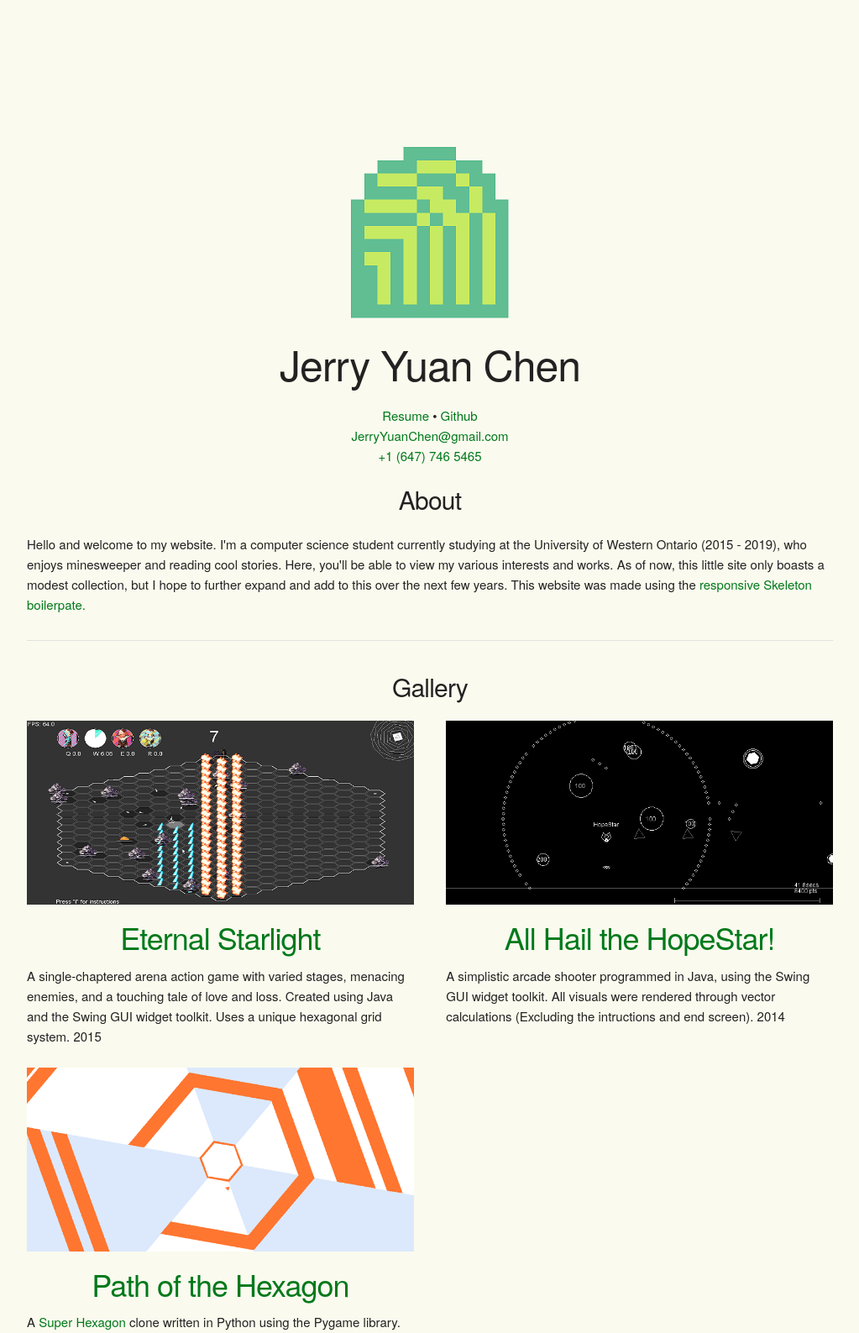
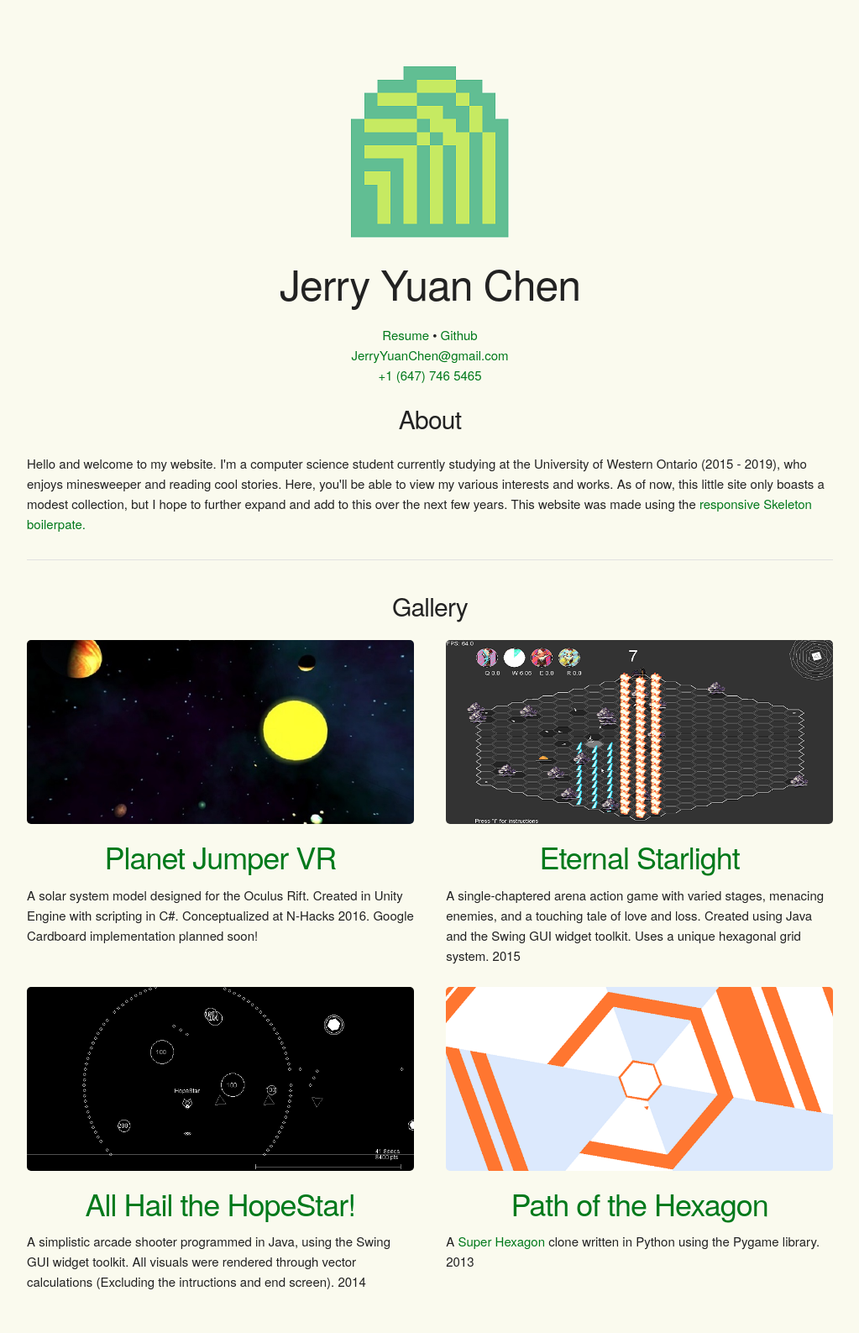
Before and after one commit to YuanC/YuanC.github.io, a plain HTML site: page index.html in a window 1280 px wide. Shown: the top 1587 px of the page at 84% size, without its empty margins (128-1151 px from the left). Drawn offline with Linux system fonts and the light colour scheme; a web font is replaced by a local one.

Commit message:
Added Planet Jumper VR and updated description

```diff
--- a/css/skeleton.css
+++ b/css/skeleton.css
@@ -233,6 +233,12 @@ input[type="button"].button-primary:focus {
   background-color: #1EAEDB;
   border-color: #1EAEDB; }
 
+/* Images
+–––––––––––––––––––––––––––––––––––––––––––––––––– */
+#gallery img {
+    border-radius: 5px;
+}
+
 
 /* Forms
 –––––––––––––––––––––––––––––––––––––––––––––––––– */
--- a/index.html
+++ b/index.html
@@ -36,7 +36,7 @@
     <!-- Title and Contact Information-->
     <div class="container">
         <div class="header">
-            <div class="twelve columns" style="margin-top: 15%">
+            <div class="twelve columns" style="margin-top: 5%">
                 <h1><center><img src="Images/Logo.png"><br>Jerry Yuan Chen</center></h1>
             </div>
             <div class="twelve columns">
@@ -70,14 +70,25 @@
             </div>
             <div class="row">
                 <div class="six columns">
+                    <a href=http://devpost.com/software/solar-family-viewer">
+                        <img class="u-full-width" src="Images/SolarFamilyViewer.jpg">
+                        <h3><center>Planet Jumper VR<center></h3>
+                    </a>
+                    <p>A solar system model designed for the Oculus Rift. Created in Unity Engine with scripting in C#. Conceptualized
+                        at N-Hacks 2016. Google Cardboard implementation planned soon!</p>
+                </div>
+                <div class="six columns">
                     <a href="https://github.com/YuanC/EternalStarlight">
                         <img class="u-full-width" src="Images/EternalStarlight.png">
                         <h3><center>Eternal Starlight<center></h3>
                     </a>
-                    <p>A single-chaptered arena action game with varied stages, menacing enemies, and a touching tale of love and loss.
-                        Created using Java and the Swing GUI widget toolkit. Uses a unique hexagonal grid system. 2015
+                    <p>A single-chaptered arena action game with varied stages, menacing enemies, and a touching tale of love
+                        and loss. Created using Java and the Swing GUI widget toolkit. Uses a unique hexagonal grid system.
+                        2015
                     </p>
                 </div>
+            </div>
+            <div class="row">
                 <div class="six columns">
                     <a href="Games/AHTHS.jar">
                         <img class="u-full-width" src="Images/Hopestar.png">
@@ -86,14 +97,13 @@
                     <p>A simplistic arcade shooter programmed in Java, using the Swing GUI widget toolkit. All visuals were
                         rendered through vector calculations (Excluding the intructions and end screen). 2014</p>
                 </div>
-            </div>
-            <div class="row">
                 <div class="six columns">
                     <a href="Games/PoTH.zip">
                         <img class="u-full-width" src="Images/PoTH.png">
                         <h3><center>Path of the Hexagon<center></h3>
                     </a>
-                    <p>A <a href="http://superhexagon.com/">Super Hexagon</a> clone written in Python using the Pygame library. 2013</p>
+                    <p>A <a href="http://superhexagon.com/">Super Hexagon</a> clone written in Python using the Pygame library.
+                        2013</p>
                 </div>
             </div>
 
```
Also changed, not shown: Images/SolarFamilyViewer.jpg (added), 3 other files.
